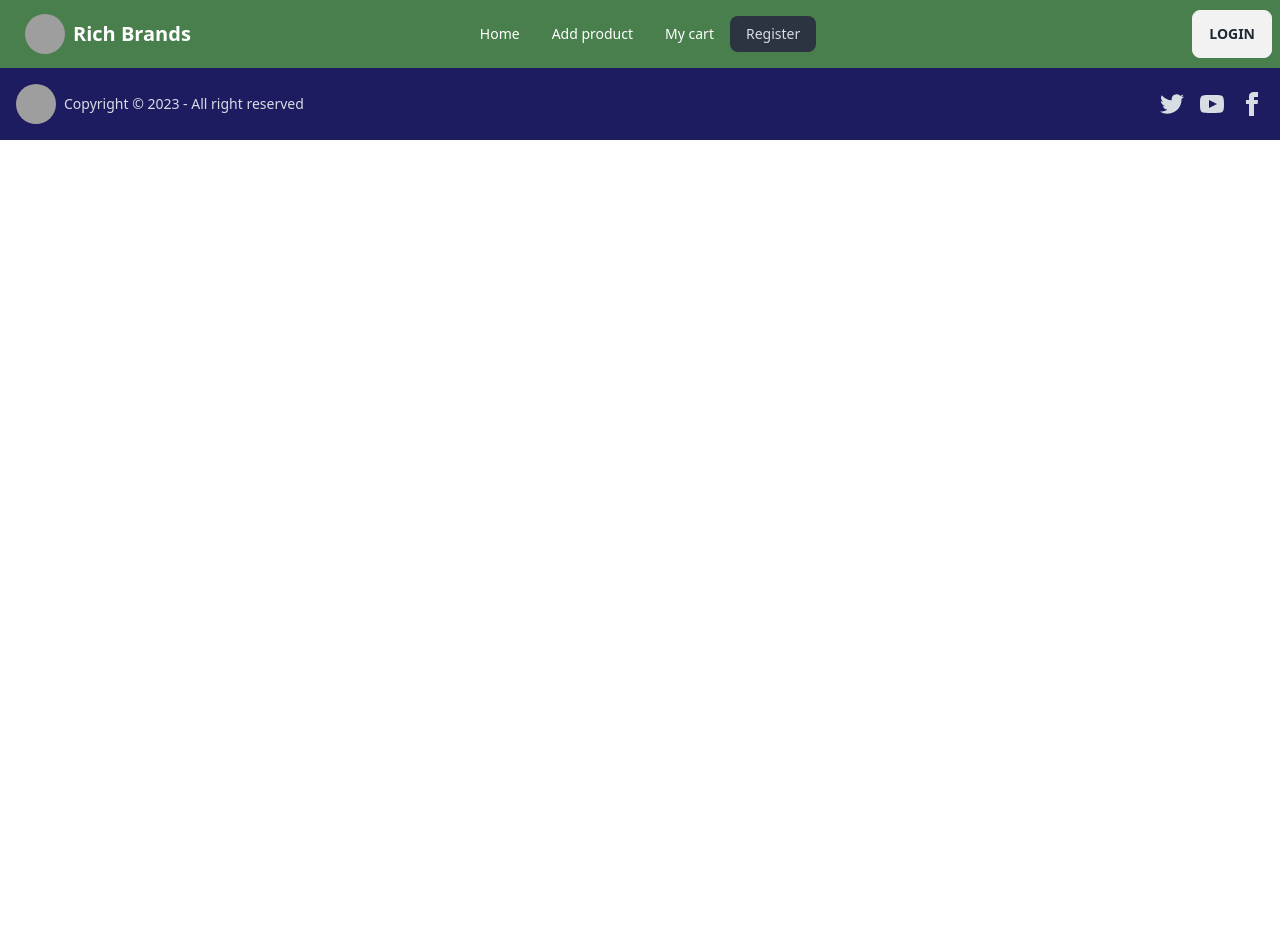
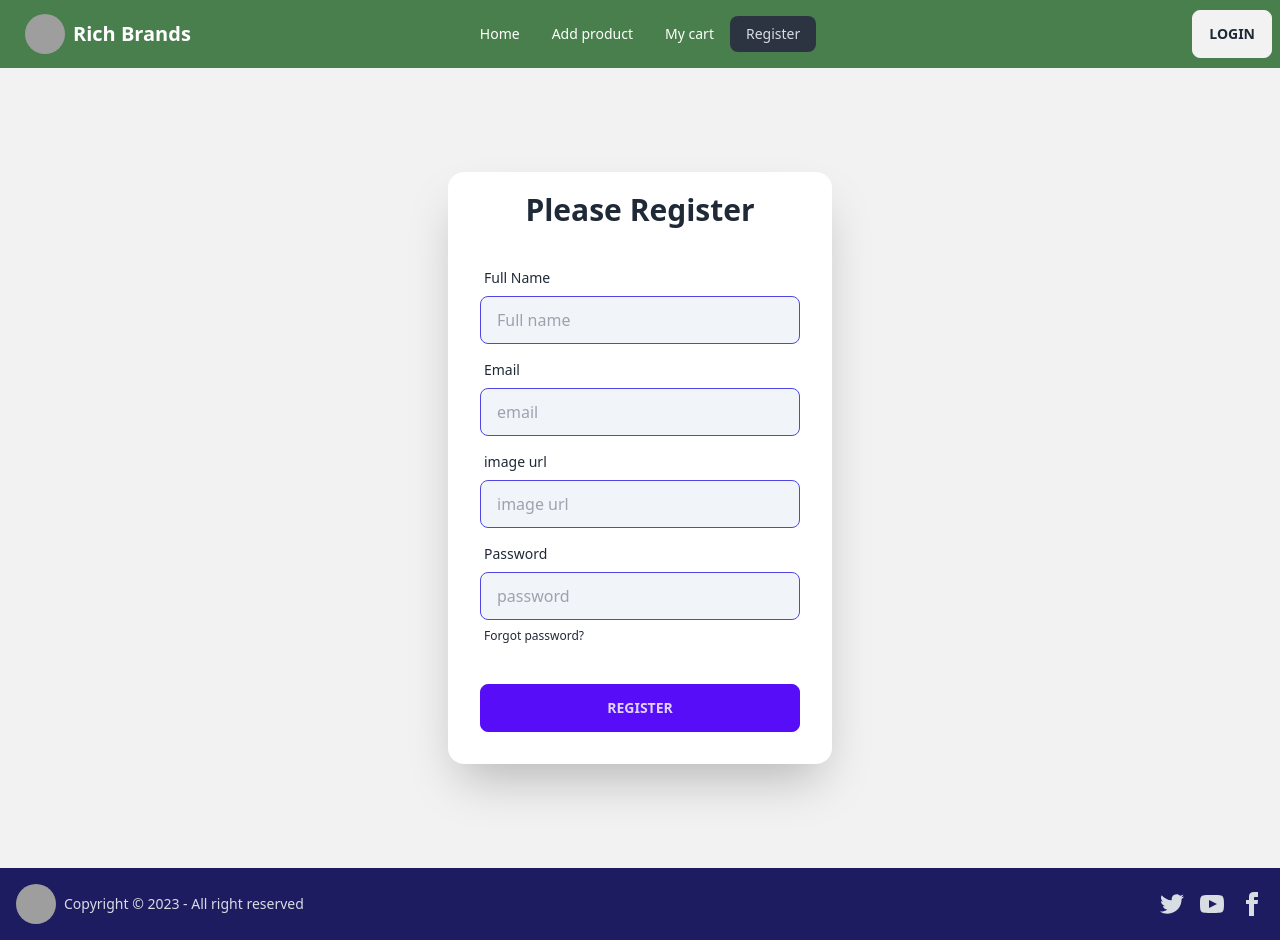
Before and after one commit to shofiqebr/brand-shop-client, a React (Vite) app: page /register in a window 1280 px wide. Before the commit the page ends 800 px from the top, so only its background shows below. Built offline with nearby package versions, Linux system fonts and the light colour scheme; grey boxes are pictures that could not be loaded.

Commit message:
added login page

```diff
--- a/src/components/ourUsedCar/OurUsedCar.jsx
+++ b/src/components/ourUsedCar/OurUsedCar.jsx
@@ -2,7 +2,7 @@
 
 const OurUsedCar = () => {
     return (
-        <div>
+        <div className="">
             <h1 className="text-7xl font-bold p-10">Our Used Cars Collection</h1>
             <div className=" pb-10 grid grid-cols-3 gap-10">
                 <img src="https://i.ibb.co/BfyGjN6/istockphoto-157293636-612x612.jpg" alt="" />
--- a/src/pages/login/Login.jsx
+++ b/src/pages/login/Login.jsx
@@ -1,4 +1,4 @@
-import React from 'react';
+
 
 const Login = () => {
     return (
--- a/src/pages/register/Register.jsx
+++ b/src/pages/register/Register.jsx
@@ -1,11 +1,72 @@
-import React from 'react';
+const Register = () => {
+  return (
+    <div>
 
-const Register = () => {
-    return (
-        <div>
 
+      <div className="hero min-h-screen bg-base-200">
+        <div className="hero-content flex-col  w-full lg:flex-row-reverse">
+
+          <div className="card flex-shrink-0 w-full max-w-sm shadow-2xl bg-base-100">
+            <div className="text-center text-3xl font-semibold pt-5">Please Register</div>
+            <form className="card-body">
+              <div className="form-control">
+                <label className="label">
+                  <span className="label-text">Full Name</span>
+                </label>
+                <input
+                  type="text"
+                  placeholder="Full name"
+                  className="input border-indigo-600 bg-slate-100"
+                  required
+                />
+              </div>
+              <div className="form-control">
+                <label className="label">
+                  <span className="label-text">Email</span>
+                </label>
+                <input
+                  type="email"
+                  placeholder="email"
+                  className="input border-indigo-600 bg-slate-100"
+                  required
+                />
+              </div>
+              <div className="form-control">
+                <label className="label">
+                  <span className="label-text">image url</span>
+                </label>
+                <input
+                  type="photo"
+                  placeholder="image url"
+                  className="input border-indigo-600 bg-slate-100"
+                  required
+                />
+              </div>
+              <div className="form-control">
+                <label className="label">
+                  <span className="label-text">Password</span>
+                </label>
+                <input
+                  type="password"
+                  placeholder="password"
+                  className="input border-indigo-600 bg-slate-100"
+                  required
+                />
+                <label className="label">
+                  <a href="#" className="label-text-alt link link-hover">
+                    Forgot password?
+                  </a>
+                </label>
+              </div>
+              <div className="form-control mt-6">
+                <button className="btn btn-primary">Register</button>
+              </div>
+            </form>
+          </div>
         </div>
-    );
+      </div>
+    </div>
+  );
 };
 
 export default Register;
--- a/src/root/Root.jsx
+++ b/src/root/Root.jsx
@@ -5,7 +5,7 @@ import Footer from "../pages/footer/Footer";
 
 const Root = () => {
     return (
-        <div className='2xl:container mx-auto'>
+        <div className='xl:container mx-auto'>
             <Navbar></Navbar>
             <Outlet></Outlet>
             <Footer></Footer>
```
Also changed, not shown: src/router/Router.jsx (+5 -22 lines).
